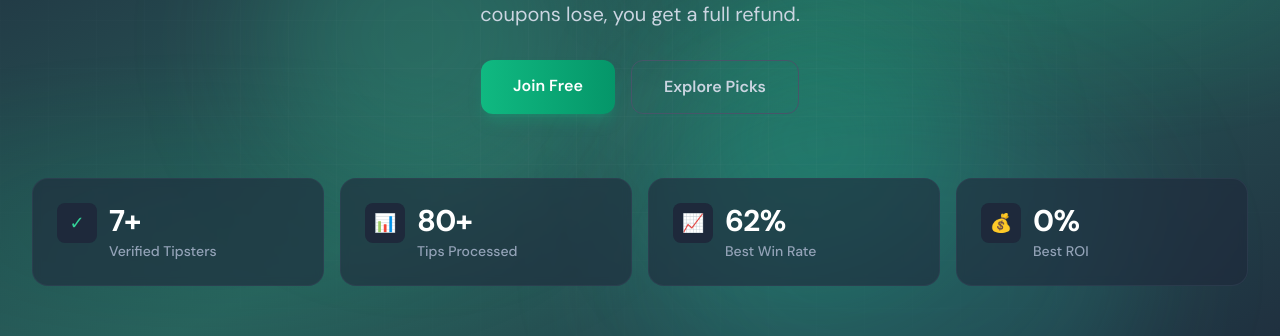
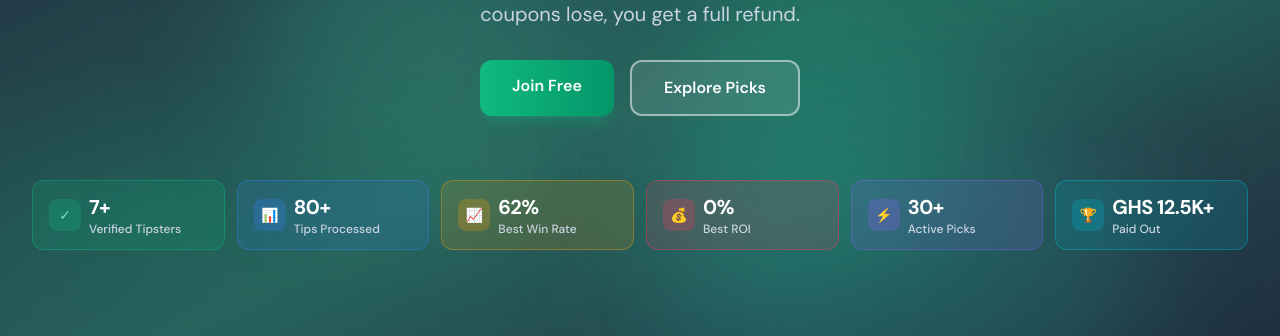
Before and after one commit to wastwagon/betrollover, a Next.js app in the folder web/: page / in a window 1280 px wide. Shown: the part 293-629 px from the top of the page. Built offline with nearby package versions, Linux system fonts and the light colour scheme; no server answers.

Commit message:
Update HomeHero.tsx

```diff
--- a/web/components/HomeHero.tsx
+++ b/web/components/HomeHero.tsx
@@ -32,11 +32,60 @@ function formatNumber(n: number): string {
   return n + '+';
 }
 
-const statIcons: Record<string, string> = {
-  'Verified Tipsters': '✓',
-  'Tips Processed': '📊',
-  'Best Win Rate': '📈',
-  'Best ROI': '💰',
+type StatKey =
+  | 'verified'
+  | 'processed'
+  | 'winRate'
+  | 'roi'
+  | 'active'
+  | 'paidOut';
+
+const statConfig: Record<
+  StatKey,
+  { label: string; icon: string; bg: string; border: string; iconBg: string }
+> = {
+  verified: {
+    label: 'Verified Tipsters',
+    icon: '✓',
+    bg: 'bg-emerald-500/15',
+    border: 'border-emerald-500/40',
+    iconBg: 'bg-emerald-500/25 text-emerald-300',
+  },
+  processed: {
+    label: 'Tips Processed',
+    icon: '📊',
+    bg: 'bg-blue-500/15',
+    border: 'border-blue-500/40',
+    iconBg: 'bg-blue-500/25 text-blue-300',
+  },
+  winRate: {
+    label: 'Best Win Rate',
+    icon: '📈',
+    bg: 'bg-amber-500/15',
+    border: 'border-amber-500/40',
+    iconBg: 'bg-amber-500/25 text-amber-300',
+  },
+  roi: {
+    label: 'Best ROI',
+    icon: '💰',
+    bg: 'bg-rose-500/15',
+    border: 'border-rose-500/40',
+    iconBg: 'bg-rose-500/25 text-rose-300',
+  },
+  active: {
+    label: 'Active Picks',
+    icon: '⚡',
+    bg: 'bg-violet-500/15',
+    border: 'border-violet-500/40',
+    iconBg: 'bg-violet-500/25 text-violet-300',
+  },
+  paidOut: {
+    label: 'Paid Out',
+    icon: '🏆',
+    bg: 'bg-cyan-500/15',
+    border: 'border-cyan-500/40',
+    iconBg: 'bg-cyan-500/25 text-cyan-300',
+  },
 };
 
 export function HomeHero() {
@@ -57,12 +106,15 @@ export function HomeHero() {
   const s = stats || defaultStats;
   const bestWinRate = topTipster?.win_rate != null ? Math.round(Number(topTipster.win_rate) * 10) / 10 : s.winRate;
   const bestRoi = topTipster?.roi != null ? Math.round(Number(topTipster.roi) * 100) / 100 : 0;
+  const paidOutFormatted = s.totalPaidOut >= 1000 ? 'GHS ' + (s.totalPaidOut / 1000).toFixed(1) + 'K+' : 'GHS ' + s.totalPaidOut + '+';
 
-  const statItems = [
-    { value: formatNumber(s.verifiedTipsters), label: 'Verified Tipsters' },
-    { value: formatNumber(s.totalPicks), label: 'Tips Processed' },
-    { value: bestWinRate + '%', label: 'Best Win Rate' },
-    { value: bestRoi + '%', label: 'Best ROI' },
+  const statItems: { key: StatKey; value: string }[] = [
+    { key: 'verified', value: formatNumber(s.verifiedTipsters) },
+    { key: 'processed', value: formatNumber(s.totalPicks) },
+    { key: 'winRate', value: bestWinRate + '%' },
+    { key: 'roi', value: bestRoi + '%' },
+    { key: 'active', value: formatNumber(s.activePicks) },
+    { key: 'paidOut', value: paidOutFormatted },
   ];
 
   return (
@@ -121,35 +173,39 @@ export function HomeHero() {
             </Link>
             <Link
               href="/marketplace"
-              className="px-8 py-3.5 rounded-xl border border-slate-600 text-slate-300 font-semibold hover:bg-slate-800/50 hover:border-slate-500 transition-all duration-200"
+              className="px-8 py-3.5 rounded-xl border-2 border-white/50 bg-white/10 text-white font-semibold hover:bg-white/20 hover:border-white/70 transition-all duration-200 backdrop-blur-sm"
             >
               Explore Picks
             </Link>
           </div>
         </div>
 
-        {/* Modern KPI Dashboard */}
-        <div className="grid grid-cols-2 lg:grid-cols-4 gap-3 md:gap-4">
-          {statItems.map((item, idx) => (
+        {/* Compact KPI Dashboard - 6 cards with distinct colors */}
+        <div className="grid grid-cols-2 sm:grid-cols-3 lg:grid-cols-6 gap-2 md:gap-3">
+          {statItems.map((item, idx) => {
+            const cfg = statConfig[item.key];
+            return (
               <div
-              key={item.label}
-              className="group relative overflow-hidden rounded-2xl bg-slate-800/60 backdrop-blur-sm border border-slate-700/60 p-5 md:p-6 hover:border-emerald-500/40 hover:bg-slate-700/50 transition-all duration-300 animate-fade-in-up"
-              style={{ animationDelay: `${300 + idx * 80}ms`, animationFillMode: 'both' as const }}
+                key={item.key}
+                className={`group relative overflow-hidden rounded-xl backdrop-blur-sm border ${cfg.bg} ${cfg.border} px-3 py-2.5 md:px-4 md:py-3 hover:opacity-90 transition-all duration-300 animate-fade-in-up`}
+                style={{ animationDelay: `${300 + idx * 60}ms`, animationFillMode: 'both' as const }}
               >
-              <div className="absolute inset-0 bg-gradient-to-br from-emerald-500/10 via-emerald-600/5 to-transparent opacity-0 group-hover:opacity-100 transition-opacity duration-300" />
-              <div className="relative flex items-start gap-3">
-                <span className="flex h-10 w-10 shrink-0 items-center justify-center rounded-lg bg-slate-800 text-emerald-400 text-lg">
-                  {statIcons[item.label] ?? '•'}
+                <div className="flex items-center gap-2 min-w-0">
+                  <span
+                    className={`flex h-8 w-8 shrink-0 items-center justify-center rounded-lg text-sm ${cfg.iconBg}`}
+                  >
+                    {cfg.icon}
                   </span>
                   <div className="min-w-0">
-                  <p className="text-2xl md:text-3xl font-bold text-white tabular-nums tracking-tight">
+                    <p className="text-lg md:text-xl font-bold text-white tabular-nums tracking-tight leading-tight">
                       {item.value}
                     </p>
-                  <p className="text-sm text-slate-400 mt-0.5 font-medium">{item.label}</p>
+                    <p className="text-xs text-slate-300 font-medium truncate">{cfg.label}</p>
                   </div>
                 </div>
               </div>
-          ))}
+            );
+          })}
         </div>
       </div>
     </section>
```
Lines whose indentation alone changed are shown as unchanged.
